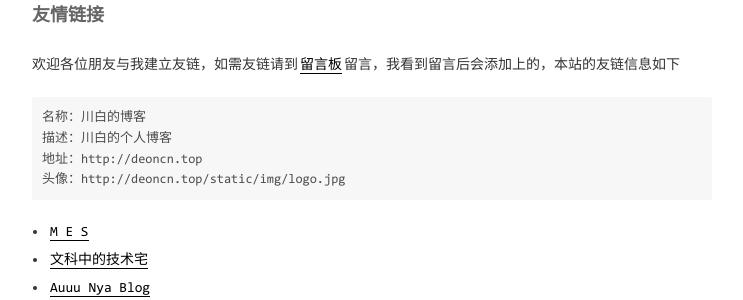
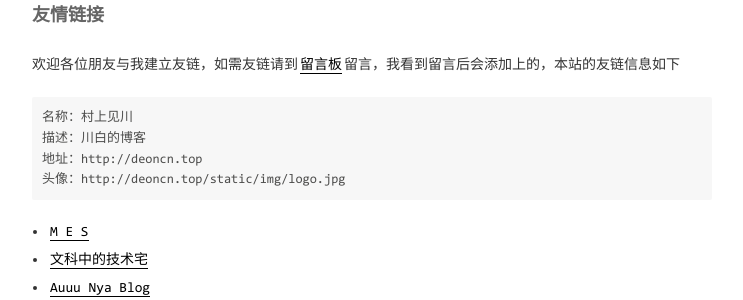
Before and after one commit to Deoncn/deoncn.github.io, a Jekyll site: the page built from pages/links.md, in a window 1280 px wide. Shown: the part 123-423 px from the top of the page, without its empty margins (268-1011 px from the left). Built offline with Jekyll 4.4.1, drawn with Linux system fonts in a browser that asks for light colours; comment, search, counter and statistics services are not loaded.

Commit message:
Update _config.yml

```diff
--- a/_config.yml
+++ b/_config.yml
@@ -1,8 +1,8 @@
 encoding: utf-8
 
 # SEO相关信息
-title: 川白的博客
-description: 川白的个人博客
+title: 村上见川
+description: 川白的博客
 keywords: Deon,Blog,Java,Html,JavaScript,川白
 author: 川白
 footerText: 'Copyright © 2020 '
```
